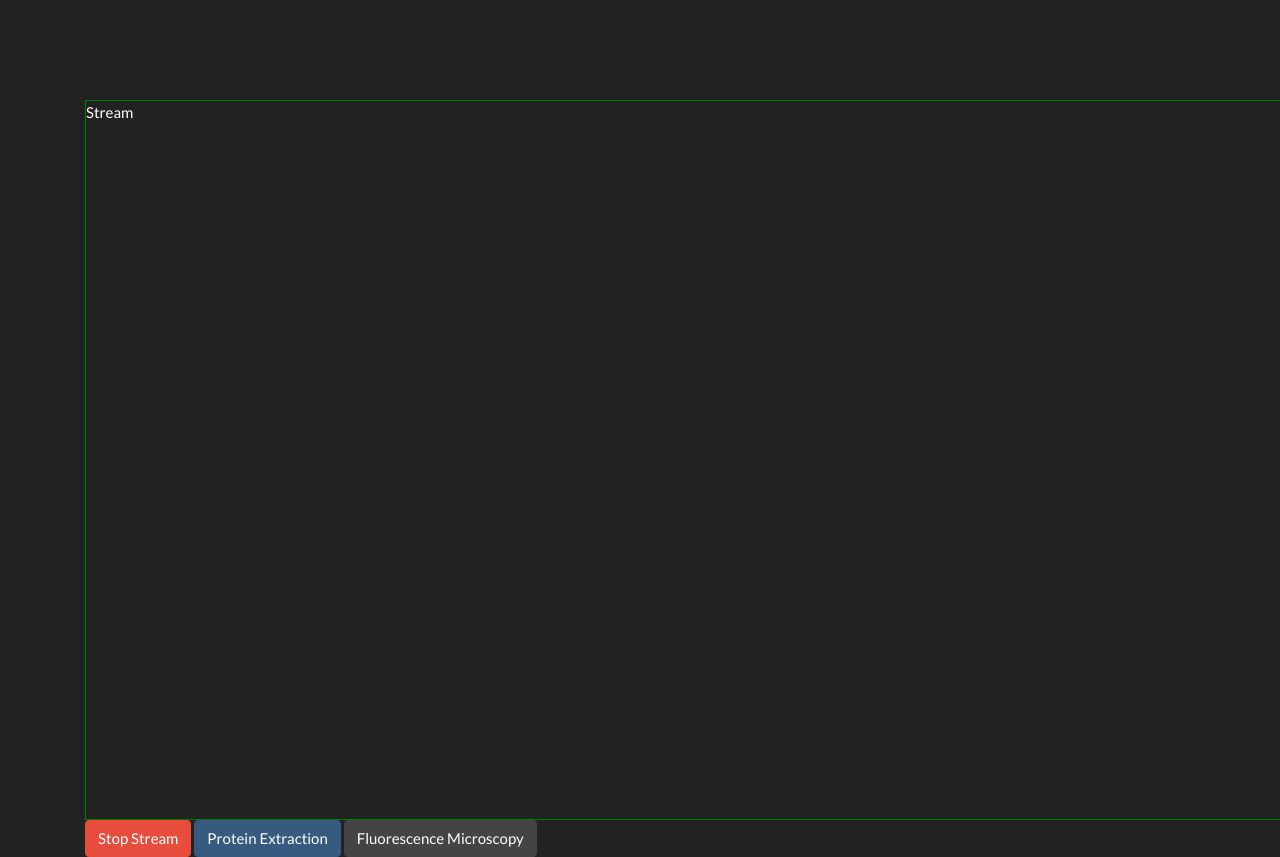
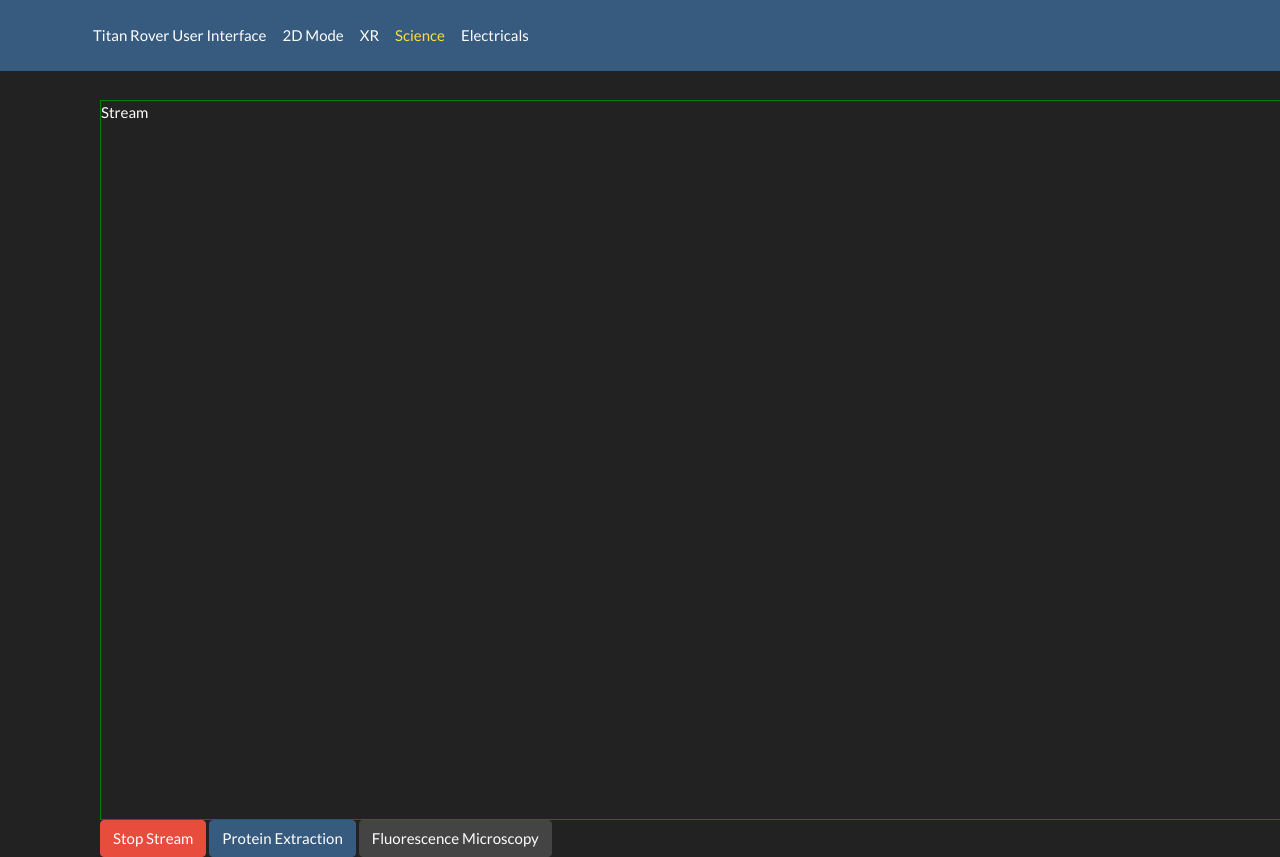
Before and after one commit to titan-rover/base_station2020, a React (Create React App) app in the folder web-ui/: page /science in a window 1280 px wide. Shown: the top 857 px of the page. Built offline with nearby package versions, Linux system fonts and the light colour scheme.

Commit message:
added navbar to science + ryans code

```diff
--- a/web-ui/src/Science.js
+++ b/web-ui/src/Science.js
@@ -1,7 +1,8 @@
-import React, {Component} from 'react';
+import React, { Component } from 'react';
 import { Col, Container, Row } from 'react-bootstrap';
 import { ButtonToolbar } from 'react-bootstrap';
-import {Button} from 'react-bootstrap'
+import { Button } from 'react-bootstrap'
+import MyNavbar from './components/Navbar';
 
 // emptyContents() {
 
@@ -9,11 +10,13 @@ import {Button} from 'react-bootstrap'
 
 class Science extends Component {
     render() {
-        return(
+        return (
+            <Container>
+                <MyNavbar />
                 <Container>
                     <Row>
                         <Col>
-                    <div style={{border: "1px solid green", height: "720px", width: "1280px"}}> Stream
+                            <div style={{ border: "1px solid green", height: "720px", width: "1280px" }}> Stream
                             </div>
                         </Col>
                         <Col></Col>
@@ -25,6 +28,7 @@ class Science extends Component {
                             <Button variant="secondary">Fluorescence Microscopy</Button>{' '}</div></Col>
                     </Row>
                 </Container>
+            </Container>
         );
     }
 }
```
Lines whose indentation alone changed are shown as unchanged.
